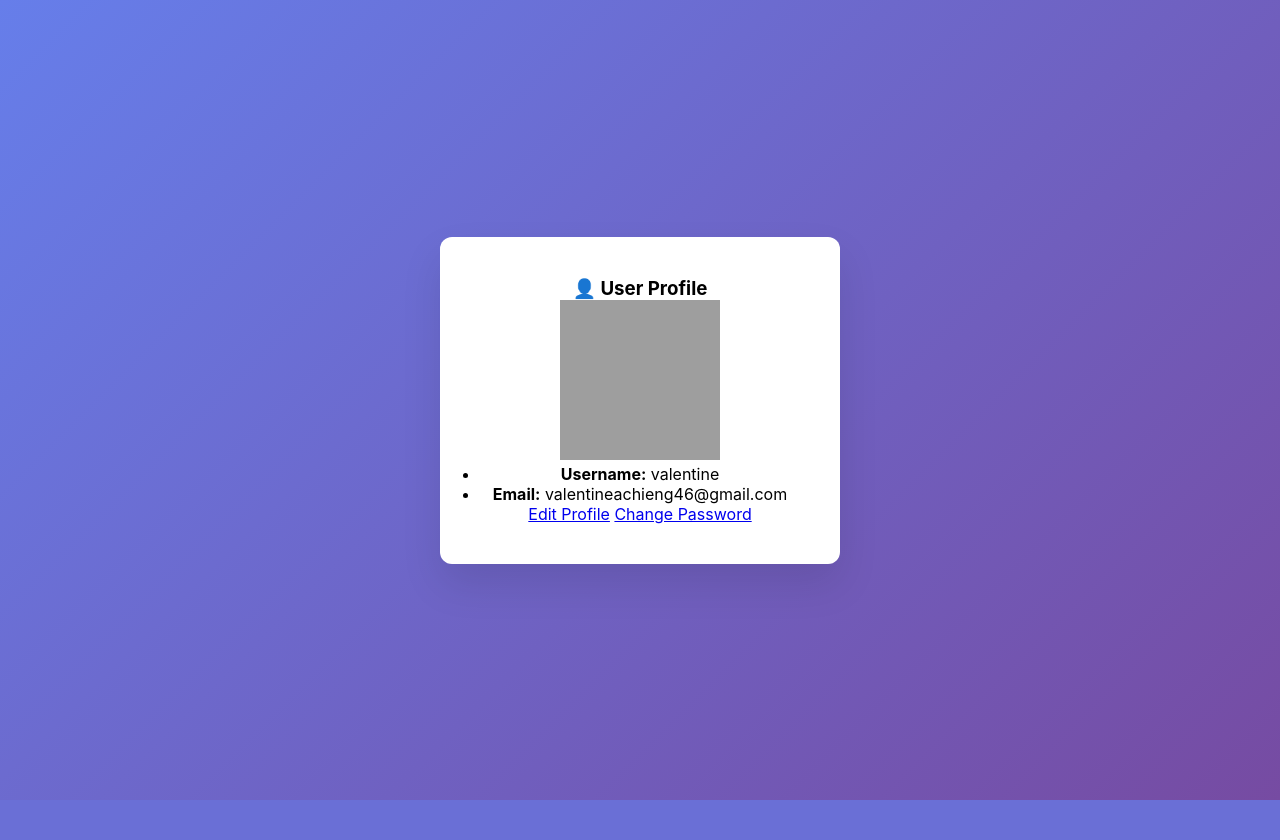
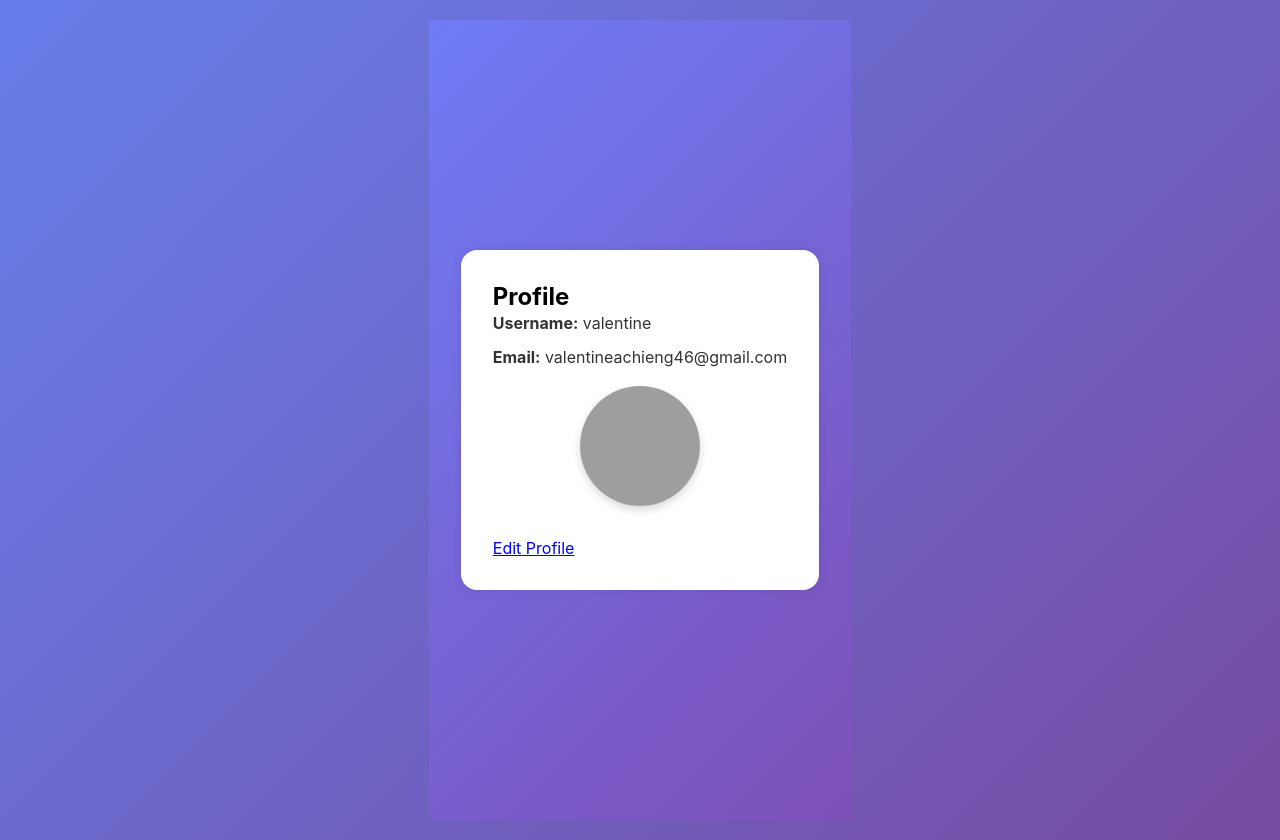
Before and after one commit to vall514/django-user-functionality, a Django app: page /accounts/profile/ in a window 1280 px wide. Before the commit the page ends 800 px from the top, so only its background shows below. Run offline with Django 5.2, Linux system fonts and the light colour scheme; a user stored in the database is signed in; data comes from the database, SQL or seed files in the repository; both versions use the stored data as it was after the commit; grey boxes are pictures that could not be loaded.

Commit message:
modified some pages

```diff
--- a/accounts/forms.py
+++ b/accounts/forms.py
@@ -1,6 +1,18 @@
 from django import forms
 from django.contrib.auth.forms import UserCreationForm
 from .models import CustomUser
+from django.contrib.auth.forms import AuthenticationForm, UserChangeForm
+from django.contrib.auth import get_user_model
+from django.urls import reverse
+from django.contrib.auth.models import User
+from .models import Profile
+
+User = get_user_model()
+
+class RegisterForm(UserCreationForm):
+    class Meta:
+        model = CustomUser
+        fields = ["username", "email", "password1", "password2"]
 
 class CustomUserCreationForm(UserCreationForm):
     email = forms.EmailField(required=True)
@@ -9,9 +21,55 @@ class CustomUserCreationForm(UserCreationForm):
         model = CustomUser
         fields = ['username', 'email', 'password1', 'password2']
 
+   # or whatever you named it
+
 class EditProfileForm(forms.ModelForm):
-    email = forms.EmailField(required=True)
+    class Meta:
+        model = User
+        fields = ["username", "email"]   # add first_name, last_name, etc. if needed
+        widgets = {
+            "email": forms.EmailInput(attrs={"placeholder": "email@example.com"}),
+        }
 
+class ProfileImageForm(forms.ModelForm):
     class Meta:
-        model = CustomUser
+        model = Profile                 # or User if you stored image there
+        fields = ["image"]
+        widgets = {
+            "image": forms.ClearableFileInput(attrs={"class": "form-control"}),
+        }
+
+
+class SmartAuthForm(AuthenticationForm):
+    """Adds a helpful error if the username doesn’t exist."""
+    username = forms.CharField(
+        label="Username",
+        widget=forms.TextInput(attrs={"autofocus": True, "placeholder": "Username"}),
+    )
+
+    def clean(self):
+        """
+        If the username isn’t in the DB, short‑circuit normal auth and
+        raise our own error message.
+        """
+        cleaned_data = super().clean()          # ← runs the normal auth logic
+        username = self.cleaned_data.get("username")
+
+        if username and not User.objects.filter(username=username).exists():
+            raise forms.ValidationError(
+                "We couldn’t find an account called “%s”.  "
+                "Would you like to <a href=\"%s\">create one</a>?" %
+                (username, reverse("register")),
+                code="unknown_user",
+                params={"username": username},
+            )
+
+        # If the user exists but the password is wrong, the parent class
+        # has already attached its usual “Please enter a correct username
+        # and password” error, so we just return.
+        return cleaned_data
+
+class CustomUserChangeForm(UserChangeForm):
+    class Meta:
+        model = User
         fields = ['username', 'email', 'first_name', 'last_name']
--- a/accounts/static/css/styles.css
+++ b/accounts/static/css/styles.css
@@ -22,8 +22,6 @@ body:has(form) > span {
     display: none;
 }
 
-/* Alternative: If the above doesn't work, use this more specific approach */
-/* Only hide navigation links when they're loose in the body on register page */
 body > a:first-child,
 body > span:contains('|'),
 body > a:last-of-type {
@@ -41,23 +39,12 @@ form {
     position: relative;
 }
 
-/* Form title
-form::before {
-    content: "Register";
-    display: block;
-    color: #333;
-    font-size: 28px;
-    font-weight: 600;
-    margin-bottom: 30px;
-    text-align: center;
-}*/
-
 /* Style the form fields directly */
 form > * {
     margin-bottom: 20px;
 }
 
-/* Label styles - target labels directly */
+/* Label styles */
 form label {
     display: block;
     margin-bottom: 6px;
@@ -80,7 +67,6 @@ input[type="password"] {
     background: #fafafa;
 }
 
-/* Input focus states */
 input[type="text"]:focus,
 input[type="email"]:focus,
 input[type="password"]:focus {
@@ -105,83 +91,51 @@ form button {
     transition: all 0.3s ease;
     margin-top: 10px;
 }
-
-/* Button hover effects */
 form input[type="submit"]:hover,
 form button:hover {
     transform: translateY(-2px);
     box-shadow: 0 8px 25px rgba(102, 126, 234, 0.3);
 }
-
-/* Button active state */
-form input[type="submit"]:active,
-form button:active {
-    transform: translateY(0);
+.auth-wrapper {
+    min-height: 100vh;
+    display: flex;
+    align-items: center;
+    justify-content: center;
+    background: linear-gradient(135deg, #6f7cf6, #7d4fb7);
+    padding: 2rem;
 }
 
-/* Responsive design */
-@media (max-width: 480px) {
-    form {
-        padding: 30px 25px;
-        margin: 10px;
-    }
-
-    form::before {
-        font-size: 24px;
-    }
+.auth-card {
+    background: white;
+    padding: 2rem;
+    border-radius: 1rem;
+    box-shadow: 0 0 10px rgba(0, 0, 0, 0.1);
+    max-width: 500px;
+    width: 100%;
+    margin: 3rem auto;
 }
 
-/* Styles for other page elements (like verification page) */
-/* Allow divs, headings, and other common elements to display normally */
-div, h1, h2, h3, h4, h5, h6, p, span:not(body > span) {
-    display: block;
+.profile-info {
+    margin-bottom: 2rem;
+    color: #333;
+    line-height: 1.6;
 }
 
-/* Style for verification page or other content containers */
-.container, .content, .verification-container {
-    background: white;
-    border-radius: 12px;
-    box-shadow: 0 20px 40px rgba(0, 0, 0, 0.1);
-    padding: 40px;
-    width: 100%;
-    max-width: 400px;
-    text-align: center;
+.profile-info p {
+    margin-bottom: 0.5rem;
 }
 
-.container h1, .content h1, .verification-container h1 {
-    color: #333;
-    font-size: 28px;
-    font-weight: 600;
-    margin-bottom: 20px;
+.profile-image {
+    display: block;
+    margin: 1rem auto;
+    width: 120px;
+    height: 120px;
+    object-fit: cover;
+    border-radius: 50%;
+    box-shadow: 0 4px 8px rgba(0, 0, 0, 0.15);
 }
-
-.container p, .content p, .verification-container p {
-    color: #666;
-    margin-bottom: 20px;
-    line-height: 1.5;
+.profile-image img {
+    width: 100%;
+    height: 100%;
+    border-radius: 50%;
 }
-/* Makes the greeting stay at the top */
-.top-header {
-    position: fixed;
-    top: 0;
-    width: 100%;
-    background: #5f60d3; /* Match your gradient or use a solid color */
-    color: white;
-    text-align: center;
-    padding: 15px 0;
-    font-weight: bold;
-    box-shadow: 0 2px 5px rgba(0, 0, 0, 0.2);
-    z-index: 1000;
-}
-
-/* Push the main content down so it doesn’t go under the header */
-.main-content {
-    margin-top: 80px; /* enough space for header height */
-}
-
-/* Optional: styling links */
-.top-header a {
-    color: #ffe;
-    text-decoration: none;
-    margin-left: 10px;
-}
--- a/accounts/templates/accounts/profile.html
+++ b/accounts/templates/accounts/profile.html
@@ -1,49 +1,19 @@
-{% extends 'base.html' %}
+{% extends "base.html" %}
+{% block content %}
+<div class="auth-wrapper">
+  <div class="auth-card">
+    <h2 class="text-center mb-4">Profile</h2>
 
-{% block content %}
-<div class="container mt-5">
-  <div class="row justify-content-center">
-    <div class="col-md-10">
-      <div class="card shadow rounded-4 border-0">
-        <div class="card-body p-4">
-          <h3 class="card-title mb-4 text-center">👤 User Profile</h3>
-          <div class="row align-items-center">
+    <div class="profile-info">
+      <p><strong>Username:</strong> {{ user.username }}</p>
+      <p><strong>Email:</strong> {{ user.email }}</p>
 
-            <!-- Profile Image Section -->
-            <div class="col-md-4 text-center mb-4 mb-md-0">
-              {% if user.profile.image %}
-                <img src="{{ user.profile.image.url }}" alt="Profile Picture"
-                     class="img-fluid rounded-circle shadow-sm"
-                     style="width: 160px; height: 160px; object-fit: cover;">
-              {% else %}
-                <img src="/static/images/default-profile.png" alt="Default Profile Picture"
-                     class="img-fluid rounded-circle shadow-sm"
-                     style="width: 160px; height: 160px; object-fit: cover;">
-              {% endif %}
-            </div>
+      {% if user.profile.image %}
+        <img src="{{ user.profile.image.url }}" alt="Profile Image" class="profile-image">
+      {% endif %}
+    </div>
 
-            <!-- User Info Section -->
-            <div class="col-md-8">
-              <ul class="list-group list-group-flush">
-                <li class="list-group-item"><strong>Username:</strong> {{ user.username }}</li>
-                <li class="list-group-item"><strong>Email:</strong> {{ user.email }}</li>
-                {% if user.profile.bio %}
-                  <li class="list-group-item"><strong>Bio:</strong> {{ user.profile.bio }}</li>
-                {% endif %}
-                {% if user.profile.phone %}
-                  <li class="list-group-item"><strong>Phone:</strong> {{ user.profile.phone }}</li>
-                {% endif %}
-              </ul>
-              <div class="mt-4">
-                <a href="{% url 'edit_profile' %}" class="btn btn-outline-primary me-2">Edit Profile</a>
-                <a href="{% url 'password_change' %}" class="btn btn-outline-warning">Change Password</a>
-              </div>
-            </div>
-
-          </div>
-        </div>
-      </div>
-    </div>
+    <a href="{% url 'edit_profile' %}" class="btn btn-primary">Edit Profile</a>
   </div>
 </div>
 {% endblock %}
--- a/accounts/urls.py
+++ b/accounts/urls.py
@@ -1,15 +1,16 @@
 from django.urls import path
 from .import views
 from django.contrib.auth import views as auth_views
+from .forms import SmartAuthForm
 
 
 urlpatterns = [
     path('register/', views.register, name='register'),
     path('profile/', views.profile_view, name='profile'),
-    path('login/', auth_views.LoginView.as_view(template_name='accounts/login.html'), name='login'),
+    path('login/',auth_views.LoginView.as_view(template_name='accounts/login.html',authentication_form=SmartAuthForm)),
     path('edit_profile/', views.edit_profile, name='edit_profile'),
     path('change-password/', views.CustomPasswordChangeView.as_view(template_name='accounts/change_password.html'
-    ), name='change_password'),
+    ), name='password_change'),
     path('verify/', views.verify_user, name='verify_user'),
-    path('home/', views.profile_view, name='home'),
+    path('home/', views.home, name='home'),
 ]
--- a/accounts/views.py
+++ b/accounts/views.py
@@ -4,11 +4,14 @@ from django.contrib.auth.forms import UserChangeForm
 from django.contrib.auth.decorators import login_required
 from django.contrib.auth import get_user_model
 import random
-from.forms import EditProfileForm
+from .forms import EditProfileForm ,CustomUserChangeForm
 from django.contrib import messages
 from django.contrib.auth.views import PasswordChangeView
 from django.urls import reverse_lazy
 from django.contrib.auth.mixins import LoginRequiredMixin
+from .forms import EditProfileForm, ProfileImageForm   # new form for the image
+from .models import Profile                             # if you use a separate model
+
 
 class CustomPasswordChangeView(LoginRequiredMixin, PasswordChangeView):
     template_name = 'accounts/change_password.html'
@@ -18,39 +21,70 @@ class CustomPasswordChangeView(LoginRequiredMixin, PasswordChangeView):
 
 
 User = get_user_model()
+from django.shortcuts import render, redirect
+from .forms import RegisterForm
+
 def register(request):
-    if request.method == 'POST':
-        form = CustomUserCreationForm(request.POST)
-        if form.is_valid():
-            user = form.save(commit=False)
-            user.verification_code = str(random.randint(100000, 999999))
-            user.save()
-            print(f"Mock verification code for {user.username}: {user.verification_code}")
-            request.session['username_to_verify'] = user.username
-            return redirect('verify_user')
-        else:
-            print(form.errors)  # 🔍 Print form errors in the console
-            messages.error(request, "Please correct the errors below.")  # Show error message
-    else:
-        form = CustomUserCreationForm()
-
-    return render(request, 'accounts/register.html', {'form': form})
-
-
-def profile_view(request):
-    #if not request.user.is_authenticated:
-        #return redirect('verify_user')  # Redirect to login if user is not authenticated
-    return render(request, 'accounts/profile.html')
-
-def edit_profile(request):
-    if request.method == 'POST':
-        form = EditProfileForm(request.POST, instance=request.user)
+    if request.method == "POST":
+        form = RegisterForm(request.POST)
         if form.is_valid():
             form.save()
+            return redirect("login")
+    else:
+        form = RegisterForm()
+
+    return render(request, "accounts/register.html", {"form": form})
+
+# accounts/views.py# Make sure to import your Profile model
+
+@login_required
+def profile_view(request):
+    # Get or create profile - this fixes the error
+    profile, created = Profile.objects.get_or_create(user=request.user)
+
+    if request.method == 'POST':
+        user_form = CustomUserChangeForm(request.POST, instance=request.user)
+        image_form = ProfileImageForm(request.POST, request.FILES, instance=profile)
+
+        if user_form.is_valid() and image_form.is_valid():
+            user_form.save()
+            image_form.save()
             return redirect('profile')
     else:
-        form = EditProfileForm(instance=request.user)
-    return render(request, 'accounts/edit_profile.html', {'form': form})
+        user_form = CustomUserChangeForm(instance=request.user)
+        image_form = ProfileImageForm(instance=profile)
+
+    return render(request, 'accounts/profile.html', {
+        'user_form': user_form,
+        'image_form': image_form
+    })
+@login_required
+@login_required
+def edit_profile(request):
+    user = request.user
+    profile = user.profile
+
+    if request.method == "POST":
+        user_form  = EditProfileForm(request.POST, instance=user)
+        image_form = ProfileImageForm(
+            request.POST, request.FILES, instance=profile
+        )
+        if user_form.is_valid() and image_form.is_valid():
+            user_form.save()
+            if request.FILES.get("image"):
+                image_form.save()
+            messages.success(request, "Profile updated!")
+            return redirect("profile")
+    else:
+        user_form  = EditProfileForm(instance=user)
+        image_form = ProfileImageForm(instance=profile)
+
+    return render(
+        request,
+        "accounts/edit_profile.html",
+        {"user_form": user_form, "image_form": image_form},
+    )
+
 
 
 def verify_user(request):
@@ -73,4 +107,4 @@ def verify_user(request):
     return render(request, 'accounts/verify.html')
 
 def home(request):
-    return render(request, 'home.html')
+    return render(request, 'accounts/home.html')
--- a/templates/base.html
+++ b/templates/base.html
@@ -3,7 +3,11 @@
 <html>
 <head>
   <title>User Management</title>
+  {% load static %}
+  <link rel="stylesheet" href="{% static 'css/style.css' %}">
   <link rel="stylesheet" href="{% static 'css/styles.css' %}">
+  <link href="https://cdn.jsdelivr.net/npm/bootstrap-icons@1.11.1/font/bootstrap-icons.css" rel="stylesheet">
+
 </head>
 <body>
 
--- a/user_functionality/settings.py
+++ b/user_functionality/settings.py
@@ -127,3 +127,6 @@ LOGIN_REDIRECT_URL = '/accounts/profile/'
 LOGOUT_REDIRECT_URL = '/'
 
 AUTH_USER_MODEL = 'accounts.CustomUser'
+
+MEDIA_URL = '/media/'
+MEDIA_ROOT = BASE_DIR / 'media'
--- a/user_functionality/urls.py
+++ b/user_functionality/urls.py
@@ -15,17 +15,19 @@ Including another URLconf
     2. Add a URL to urlpatterns:  path('blog/', include('blog.urls'))
 """
 from django.contrib import admin
-from django.urls import path,include
+from django.urls import path, include
 from django.contrib.auth import views as auth_views
 from accounts.views import home  # Import the home view
+from django.conf import settings
+from django.conf.urls.static import static
 
 urlpatterns = [
     path('admin/', admin.site.urls),
     path('accounts/', include('accounts.urls')),
-    path('accounts/', include('django.contrib.auth.urls')),
-    path('', include('django.contrib.auth.urls')), # <-- add this
+    #path('accounts/', include('django.contrib.auth.urls')),
+   # path('', include('django.contrib.auth.urls')), # <-- add this
     path('login/', auth_views.LoginView.as_view(template_name='accounts/login.html'), name='login'),
     path('logout/', auth_views.LogoutView.as_view(next_page='login'),name='logout'),
     path('', home , name='home'), # Home view
         # Include the accounts app URLs
-]
+] + static(settings.MEDIA_URL, document_root=settings.MEDIA_ROOT)
```
Also changed, not shown: accounts/models.py (+46 -3 lines), accounts/templates/accounts/edit_profile.html (+16 -31 lines), accounts/templates/accounts/login.html (+44 -6 lines), accounts/templates/accounts/register.html (+29 -38 lines), accounts/migrations/0003_profile.py (added), db.sqlite3, 2 other files.
